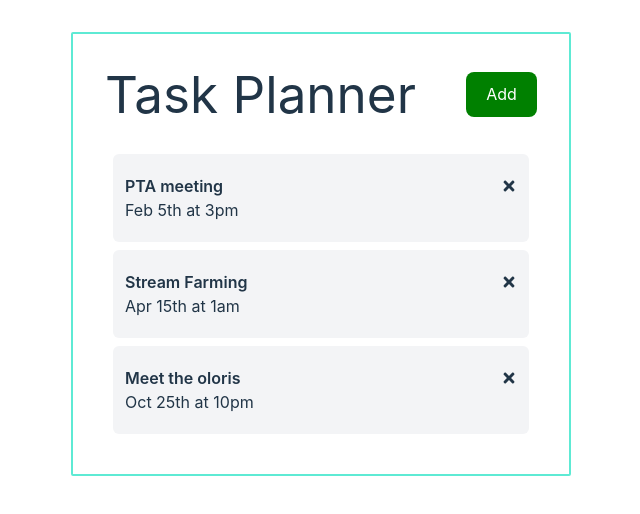
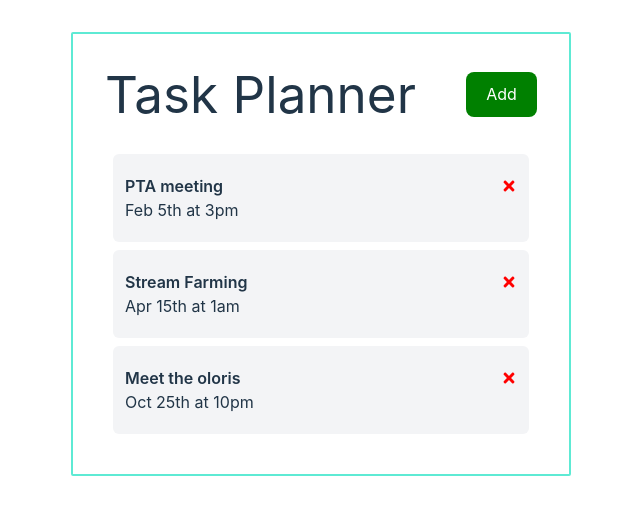
Before and after one commit to Sochuks/react-task-planner, a React (Vite) app: page / in a window 1280 px wide. Shown: the top 514 px of the page, without its empty margins (319-959 px from the left). Built offline with nearby package versions, Linux system fonts and the light colour scheme.

Commit message:
add inline-style to delete icon

```diff
--- a/src/components/Task.jsx
+++ b/src/components/Task.jsx
@@ -3,7 +3,8 @@ import {FaTimes} from 'react-icons/fa'
 const Task = ({task}) => {
   return (
     <div className="m-2 px-3 py-5 cursor-pointer bg-gray-100 rounded-md">
-            <h3 className="flex items-center justify-between font-semibold">{task.text} <FaTimes /></h3>
+            <h3 className="flex items-center justify-between font-semibold">{task.text}
+            <FaTimes style={{color:'red', cursor:'pointer'}} /></h3>
             <p>{task.day}</p>
     </div>
   )
```
